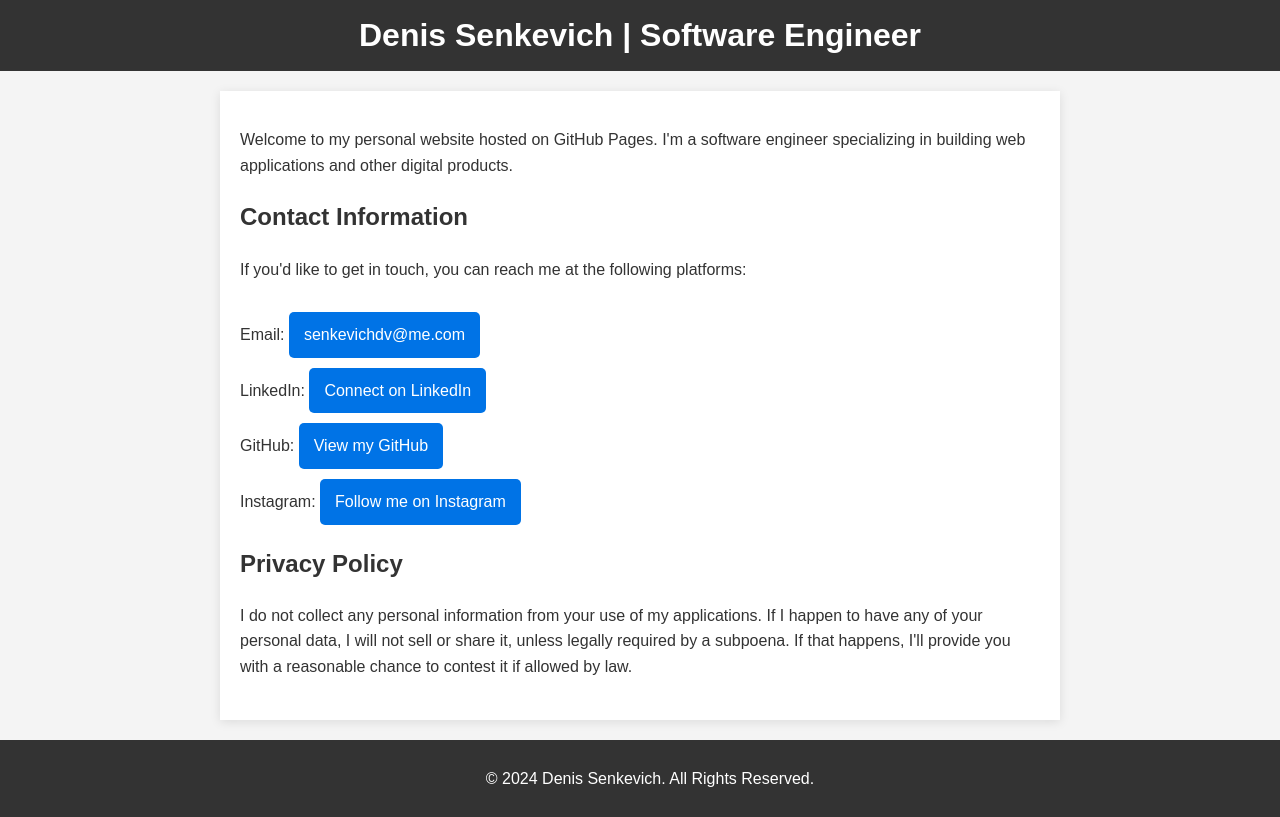
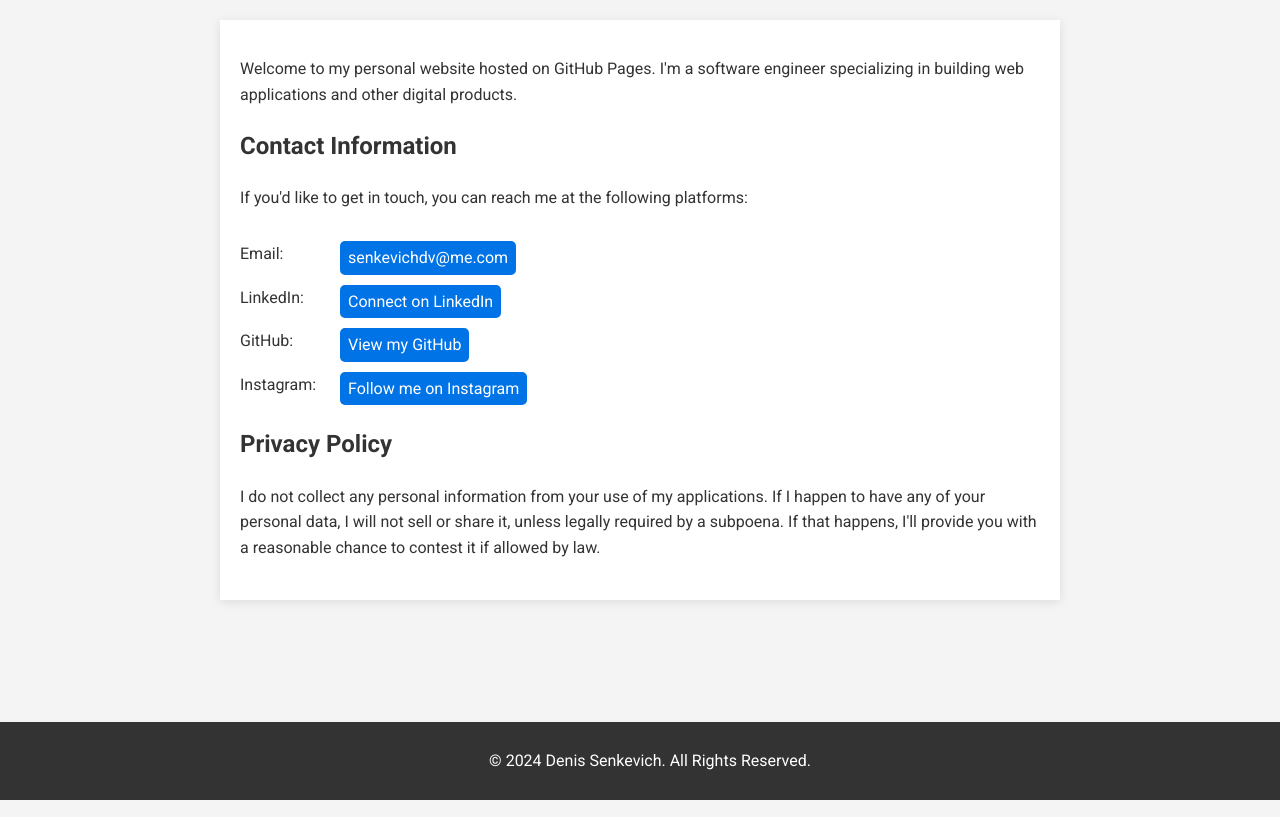
Before and after one commit to senkevichdv/senkevichdv, a plain HTML site: page index.html in a window 1280 px wide. Drawn offline with Linux system fonts and the light colour scheme.

Commit message:
updates index.html

```diff
--- a/index.html
+++ b/index.html
@@ -1,27 +1,31 @@
 <!DOCTYPE html>
 <html lang="en">
   <head>
-    <meta charset="UTF-8">
-    <meta name="viewport" content="width=device-width, initial-scale=1.0">
-    <meta name="description" content="Denis Senkevich | Software Engineer - Personal website with contact information and privacy policy.">
+    <meta charset="UTF-8" />
+    <meta name="viewport" content="width=device-width, initial-scale=1.0" />
+    <meta
+      name="description"
+      content="Denis Senkevich | Software Engineer - Personal website with contact information and privacy policy."
+    />
+    <link rel="preconnect" href="https://fonts.googleapis.com" />
+    <link rel="preconnect" href="https://fonts.gstatic.com" crossorigin />
+    <link
+      href="https://fonts.googleapis.com/css2?family=Roboto:ital,wght@0,100;0,300;0,400;0,500;0,700;0,900;1,100;1,300;1,400;1,500;1,700;1,900&display=swap"
+      rel="stylesheet"
+    />
     <title>Denis Senkevich | Software Engineer</title>
     <style>
       body {
-            font-family: Arial, sans-serif;
+        font-family: Roboto, sans-serif;
         margin: 0;
         padding: 0;
         background-color: #f4f4f4;
         color: #333;
+        display: flex;
+        height: 100vh;
+        flex-direction: column;
+        justify-content: space-between;
         line-height: 1.6;
-        }
-        header {
-            background-color: #333;
-            color: #fff;
-            padding: 10px 0;
-            text-align: center;
-        }
-        header h1 {
-            margin: 0;
       }
       section {
         padding: 20px;
@@ -53,15 +57,21 @@
         margin-top: 30px;
       }
       .contact ul {
+        width: 500px;
         list-style-type: none;
         padding: 0;
       }
       .contact ul li {
         margin-bottom: 10px;
+        display: flex;
+      }
+      .key {
+        display: flex;
+        width: 100px;
       }
       .contact ul li a {
         display: inline-block;
-            padding: 10px 15px;
+        padding: 4px 8px;
         background-color: #0073e6;
         color: #fff;
         border-radius: 5px;
@@ -72,25 +82,55 @@
     </style>
   </head>
   <body>
-    <header>
-        <h1>Denis Senkevich | Software Engineer</h1>
-    </header>
     <section>
-        <p>Welcome to my personal website hosted on GitHub Pages. I'm a software engineer specializing in building web applications and other digital products.</p>
+      <p>
+        Welcome to my personal website hosted on GitHub Pages. I'm a software
+        engineer specializing in building web applications and other digital
+        products.
+      </p>
 
       <h2>Contact Information</h2>
-        <p>If you'd like to get in touch, you can reach me at the following platforms:</p>
+      <p>
+        If you'd like to get in touch, you can reach me at the following
+        platforms:
+      </p>
       <div class="contact">
         <ul>
-                <li>Email: <a href="mailto:senkevichdv@me.com">senkevichdv@me.com</a></li>
-                <li>LinkedIn: <a href="https://www.linkedin.com/in/denis-senkevich-25a1a4103/" target="_blank">Connect on LinkedIn</a></li>
-                <li>GitHub: <a href="https://github.com/senkevichdv" target="_blank">View my GitHub</a></li>
-                <li>Instagram: <a href="https://www.instagram.com/desenkevich" target="_blank">Follow me on Instagram</a></li>
+          <li>
+            <span class="key">Email:</span>
+            <a href="mailto:senkevichdv@me.com">senkevichdv@me.com</a>
+          </li>
+          <li>
+            <span class="key">LinkedIn:</span>
+            <a
+              href="https://www.linkedin.com/in/denis-senkevich-25a1a4103/"
+              target="_blank"
+              >Connect on LinkedIn</a
+            >
+          </li>
+          <li>
+            <span class="key">GitHub:</span>
+            <a href="https://github.com/senkevichdv" target="_blank"
+              >View my GitHub</a
+            >
+          </li>
+          <li>
+            <span class="key">Instagram:</span>
+            <a href="https://www.instagram.com/desenkevich" target="_blank"
+              >Follow me on Instagram</a
+            >
+          </li>
         </ul>
       </div>
 
       <h2>Privacy Policy</h2>
-        <p>I do not collect any personal information from your use of my applications. If I happen to have any of your personal data, I will not sell or share it, unless legally required by a subpoena. If that happens, I'll provide you with a reasonable chance to contest it if allowed by law.</p>
+      <p>
+        I do not collect any personal information from your use of my
+        applications. If I happen to have any of your personal data, I will not
+        sell or share it, unless legally required by a subpoena. If that
+        happens, I'll provide you with a reasonable chance to contest it if
+        allowed by law.
+      </p>
     </section>
     <footer>
       <p>© 2024 Denis Senkevich. All Rights Reserved.</p>
```
Lines whose indentation alone changed are shown as unchanged.
